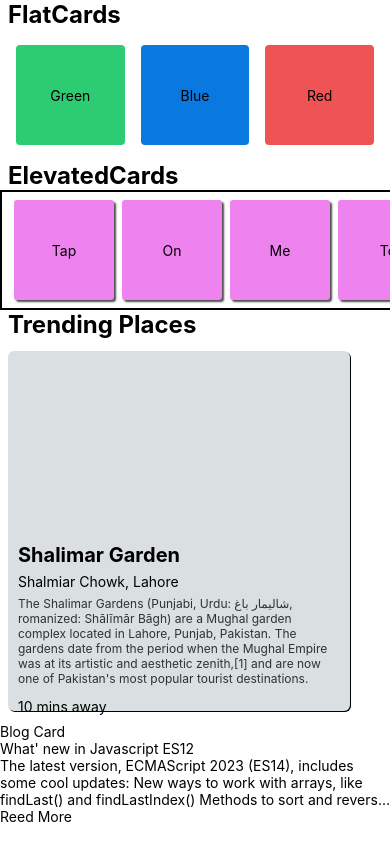
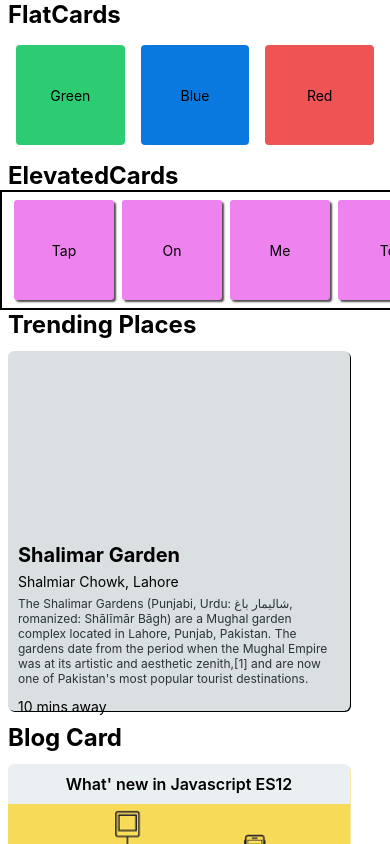
Before and after one commit to haseebt456/styler-app, a React Native app: screen / in a window 390 px wide. Shown: the top 844 px of the page. Built offline with nearby package versions, Linux system fonts and the light colour scheme.

Commit message:
Add styling to card

```diff
--- a/components/ActionCard.tsx
+++ b/components/ActionCard.tsx
@@ -25,19 +25,67 @@ export default function ActionCard() {
         </View>
         <View style={styles.footerContainer}>
             <TouchableOpacity onPress={()=>openWebsite('https://daily.dev/blog/javascript-latest-version-whats-new#:~:text=The%20latest%20version%2C%20ECMAScript%202023,to%20use%20numbers%20in%20coding')}>
-                <Text>Reed More</Text>
+                <Text style={styles.links}>Reed More</Text>
             </TouchableOpacity>
-        </View>
+
+            <TouchableOpacity onPress={()=>openWebsite('https://github.com/haseebt456')}>
+                <Text style={styles.links}>Check my Projects</Text>
+            </TouchableOpacity>
+            </View>
       </View>
     </View>
   )
 }
 
 const styles = StyleSheet.create({
-    headingtext: {},
-    card: {},
-    elevatedCard: {},
-    headingContainer: {},
-    headerText: {},
-    cardImage: {},
+    headingtext: {
+        fontSize:24,
+        fontWeight:'bold',
+        paddingHorizontal:8
+    },
+    card: {
+        width:342,
+        height:350,
+        marginHorizontal:8,
+        borderRadius:6,
+        marginVertical:12,
+
+    },
+    elevatedCard: {
+        elevation: 3,
+        backgroundColor: '#EAF0F1',
+        shadowOffset: {
+            height:1,
+            width:1
+        },
+        shadowColor: '#F4C724',
+        shadowOpacity: 0.4
+    },
+    headingContainer: {
+        height: 40,
+        flexDirection:'row',
+        justifyContent: 'center',
+        alignItems: 'center'
+    },
+    headerText: {
+        color: '#000',
+        fontSize: 16,
+        fontWeight: '600',
+    },
+    cardImage: {
+        height:190
+    },
+    bodyContainer: {
+        padding:10
+    },
+    footerContainer: {
+        flexDirection: 'row',
+        alignItems: 'center',
+        justifyContent: 'space-evenly'
+    },
+    links: {
+        backgroundColor:'#F0DF87',
+        padding: 8,
+        color: '#616C6F'
+    }
 })
```
